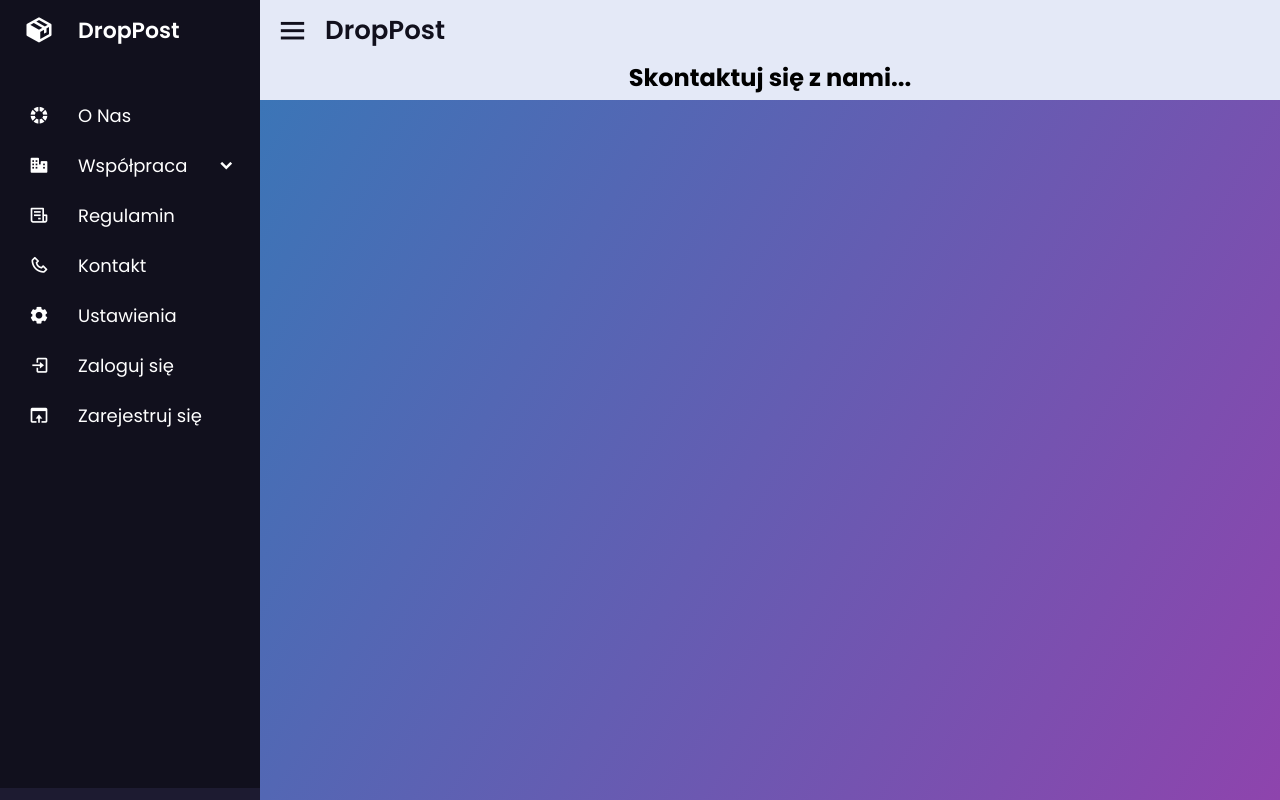
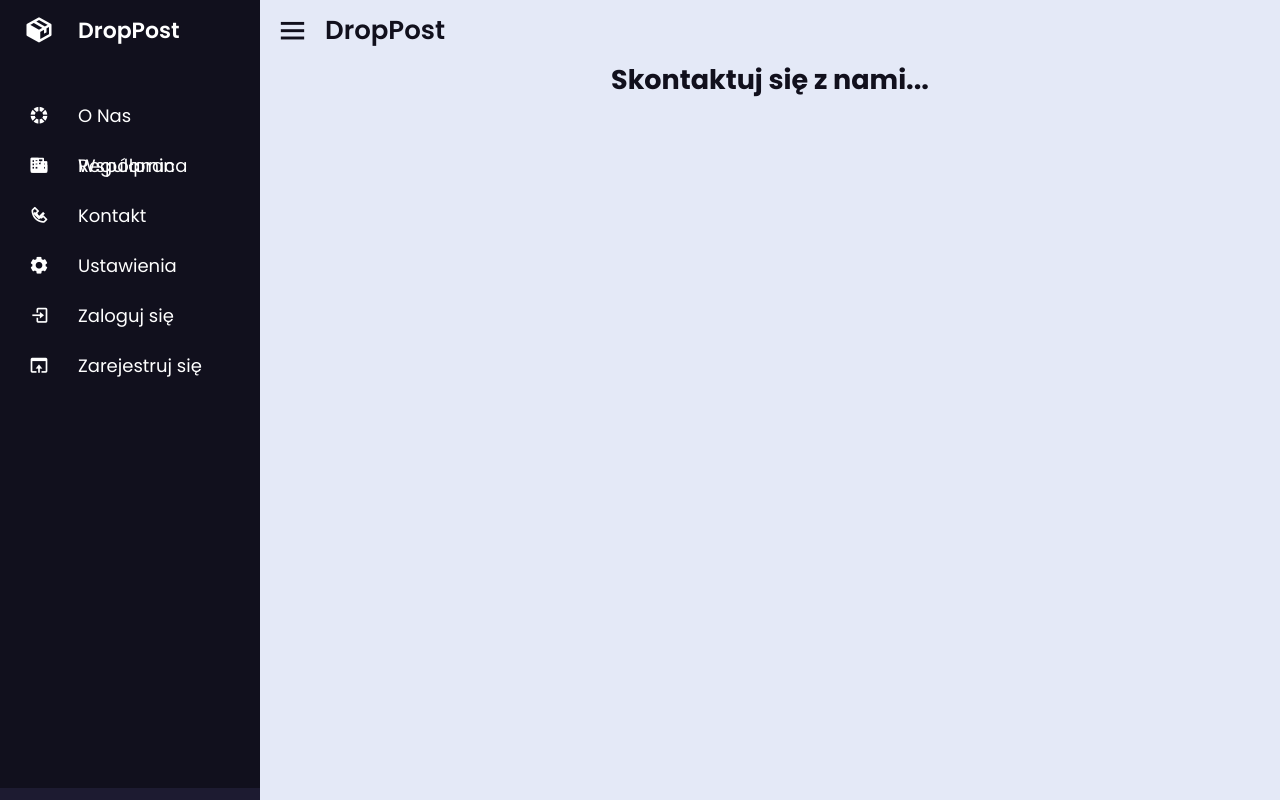
Before and after one commit to kamilhandzlik/Web_project, a Django app: page /contact/ in a window 1280 px wide. Run offline with Django 5.2, Linux system fonts and the light colour scheme; data that the repository does not hold is empty.

Commit message:
created home.html changed style.css

```diff
--- a/WebProject/static/style.css
+++ b/WebProject/static/style.css
@@ -113,6 +113,12 @@
 .signup_link a:hover{
   text-decoration: underline;
 }
+*{
+   margin: 0;
+   padding: fixed;
+   box-sizing: border-box;
+   font-family: 'Poppins', sans-serif;
+}
 .sidebar{
     position: fixed;
     top: 0;
@@ -171,10 +177,12 @@
   background: #1d1b31;
 }
 .sidebar .nav-links li .iocn-link{
-  display: flex;
-  align-items: center;
-  justify-content: space-between;
-}
+  position: absolute;
+  top: flex;
+  z-index: 78;
+  left: 0;
+  width: 260px;
+  }
 .sidebar .nav-links li i{
   height: 50px;
   min-width: 78px;
@@ -305,9 +313,10 @@
   position: relative;
   background: #E4E9F7;
   /* zobacz czy przy tym będzie się wogule wyświetlać co kolwie na stronie w django jak nie to zmienieamy wysokość oraz kolor */
-  height: 100px;
+  height: 100%;
   left: 260px;
   width: calc(100% - 260px);
+  height: 100vh;
   transition: all 0.5s ease;
 }
 .sidebar.close ~ .home-section{
@@ -341,3 +350,8 @@
   border-radius: 8px;
   box-shadow: 0 4px 8px rgba(0, 0, 0, 0.2);
 }
+.txt-style{
+  font-size: 18px;
+  font-weight: 400;
+  color: #11101d;
+}
--- a/WebProject/templates/contact.html
+++ b/WebProject/templates/contact.html
@@ -8,6 +8,7 @@
 {% extends 'index.html' %}
 
 {% block content %}
+<span class="txt-style">
 <h2><center>Skontaktuj się z nami...</center> </h2>
 {% for element in contact_fields %}
   <div>
@@ -32,6 +33,7 @@
 
   </div>
 {% endfor %}  {# Upewnij się, że ten tag jest na miejscu #}
+</span>
 {% endblock %}
 </body>
 </html>
```
Also changed, not shown: WebProject/templates/home.html (added, +38 -0 lines), WebProject/static/images/img,jpg.jpg (added), WebProject/static/images/profile.jpg (renamed from WebProject/static/image/profile.jpg).
